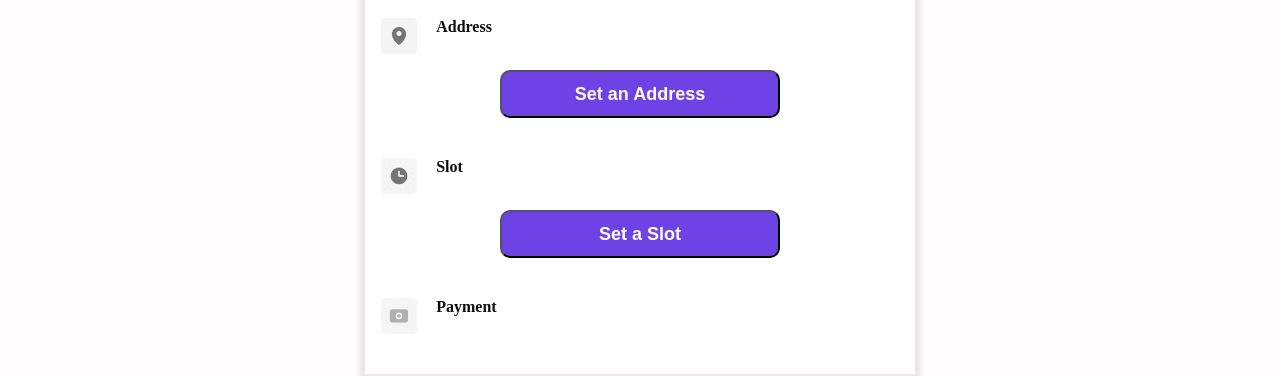
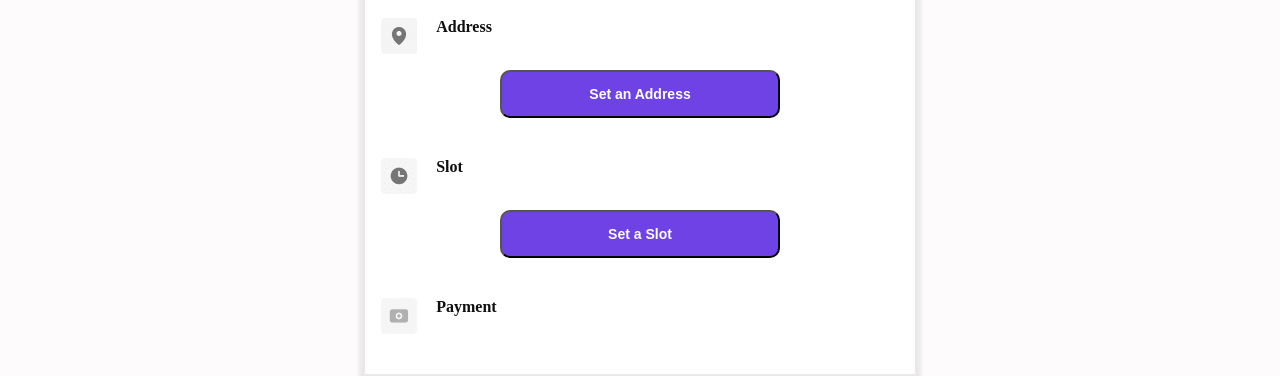
Before and after one commit to AYS-At-Your-Service/AYS, a React (Vite) app in the folder Frontend/: page /checkout in a window 1280 px wide. Shown: the part 270-646 px from the top of the page. Built offline with nearby package versions, Linux system fonts and the light colour scheme.

Commit message:
Reverted the changes done to index.css

```diff
--- a/Frontend/src/components/CheckOut/Divcss/InnerBox.module.css
+++ b/Frontend/src/components/CheckOut/Divcss/InnerBox.module.css
@@ -14,8 +14,8 @@
   .smallButton{
     display: grid;
     height: var(--medium-btn-height);
-    width: var(--medium-btm-width);
-    font-size: var(--button-font-size);
+    width: var(--checkout-medium-btn-width);
+    font-size: var(--checkout-button-font-size);
     padding: var(--small-medium-btn-padding);
     background-color: var(--bg-white) ;
     border-radius: var(--btn-border-radius);
--- a/Frontend/src/index.css
+++ b/Frontend/src/index.css
@@ -9,13 +9,14 @@
   --outline-grey: rgb(117, 117, 117);
   --purple: rgba(110, 66, 229, 1);
   --bg-white: rgb(255, 255, 255);
-  --font-family: "Segoe UI", Tahoma, Geneva, Verdana, sans-serif;
+  --font-family: "Segoe UI", Tahoma, Geneva, Verdana, sans-serisf;
   --font-normal: 400;
   --font-bold: 700;
-  --base-font-size: 20px;
+  --checkout-base-font-size: 20px;
   --title-font-size: 36px;
   --subtitle-font-size: 28px;
-  --button-font-size: 18px;
+  --button-font-size: 14px;
+  --checkout-button-font-size: 18px;
   --description-font-size: 12px;
 
   --medium-btn-bg-purple: rgba(110, 66, 229, 0.1);
@@ -23,7 +24,8 @@
   --login-large-btn-padding: 13px 30px;
   --small-medium-btn-padding: 13px 20px;
   --medium-btn-height: 32px;
-  --medium-btn-width: 60px;
+  --medium-btn-width: 80px;
+  --checkout-medium-btn-width: 60px;
   --small-btn-height: 32px;
   --small-btn-width: 52px;
   --large-btn-height: 48px;
```
